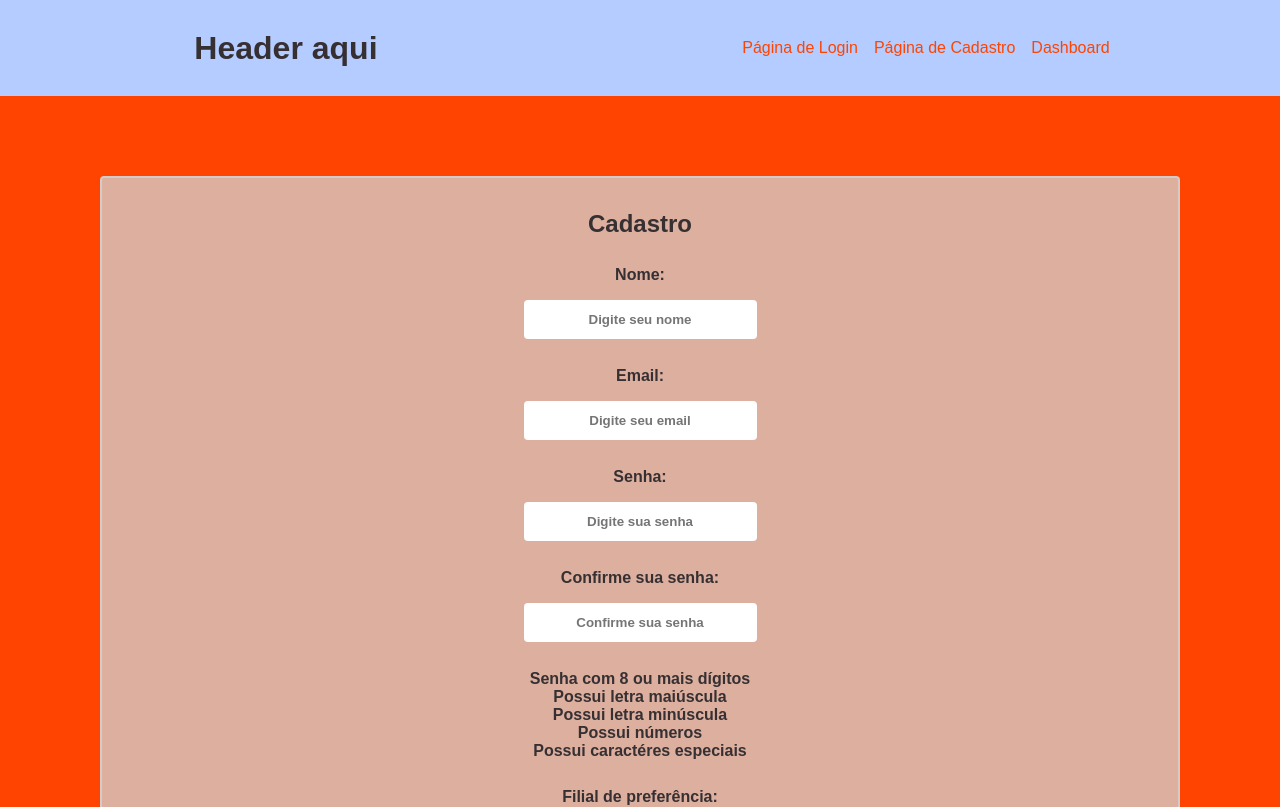
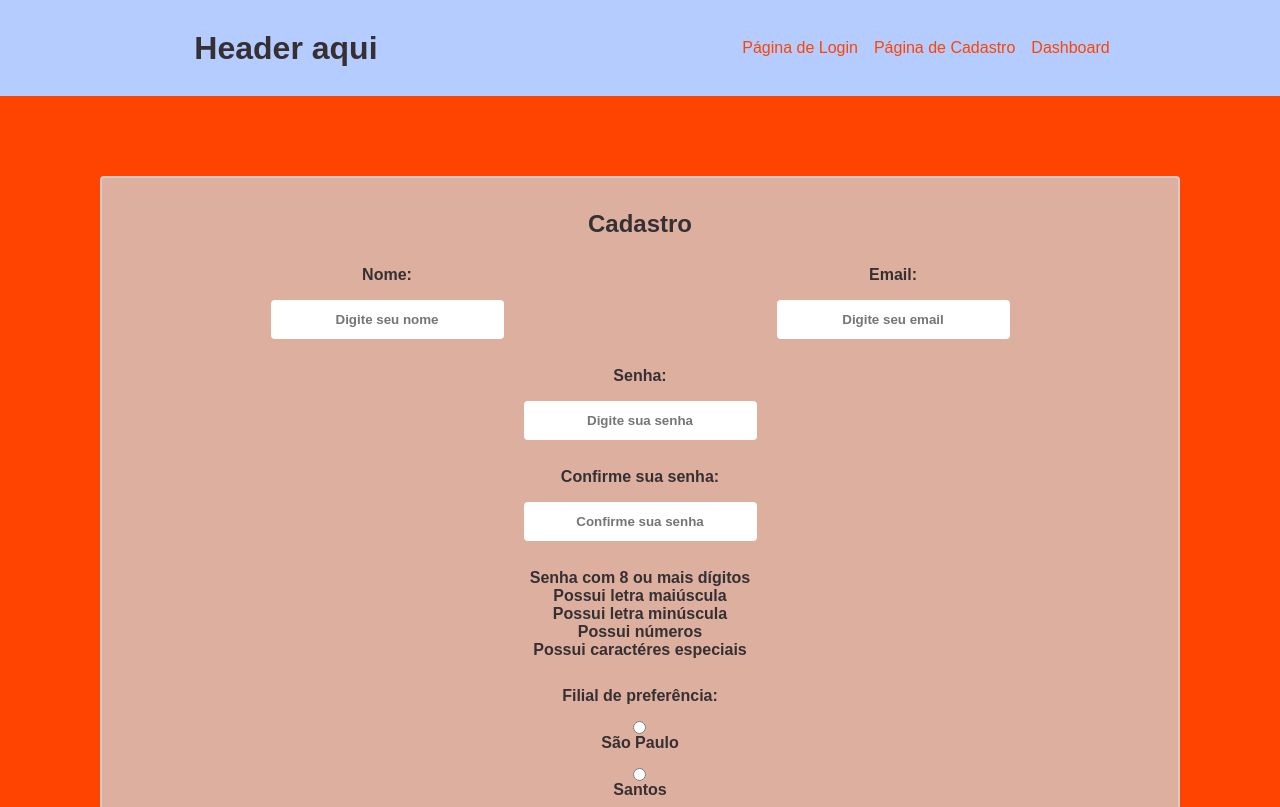
Before and after one commit to gabrlcj/squad4-frontend, a React (Create React App) app: page /register in a window 1280 px wide. Shown: the top 807 px of the page. Built offline with nearby package versions, Linux system fonts and the light colour scheme.

Commit message:
Rascunho da UI da Tela Login

```diff
--- a/src/components/LoginPage/styles.js
+++ b/src/components/LoginPage/styles.js
@@ -4,28 +4,54 @@ export const Container = styled.form`
   display: flex;
   align-items: center;
   justify-content: center;
-  flex-direction: column;
-  gap: 1.75rem;
+  /* flex-direction: column; */
 
   border: 2px solid #d3d3d3c1;
   border-radius: 0.25rem;
   background: #d3d3d3c1;
-  padding: 2rem;
+  /* padding: 2rem; */
   margin: 5rem auto;
   width: min(1080px, 90%);
 
-  label {
+  .left {
+    background: #f0edec;
+    width:50%;
+    height:600px;
+  }
+
+  .right {
+    background: #cbcbcb;
+    width:50%;
+    height:600px;
+    /* flex-direction: column; */
+  }
+
+  .loginbox {
+    display: flex;
+    flex: 1;
+    flex-direction: column;
+    justify-content: center;
+    align-items: center;
+    margin-top: 30%;
+  }
+
+  .basetext {
+    font-size: 12px;
+  }
+
+  /* label {
     display: flex;
     align-items: center;
     justify-content: center;
     flex-direction: column;
 
     font-weight: 700;
-  }
+  } */
 
   button {
     border: 0;
     padding: 0.75rem 2rem;
+    margin: 10px;
     border-radius: 1.25rem;
     font-weight: 700;
     background: var(--background);
--- a/src/components/RegisterPage/index.jsx
+++ b/src/components/RegisterPage/index.jsx
@@ -68,7 +68,8 @@ export function RegisterPage() {
       <Header />
       <Container onSubmit={handleUserRegister}>
         <h2>Cadastro</h2>
-        <label htmlFor='nome'>
+          <div className="row">
+            <label htmlFor='nome' className="column">
               Nome:
               <input
                 name='nome'
@@ -79,7 +80,7 @@ export function RegisterPage() {
                 onChange={(event) => setName(event.target.value)}
               />
             </label>
-        <label htmlFor='email'>
+            <label htmlFor='email' className="column">
               Email:
               <input
                 name='email'
@@ -90,6 +91,7 @@ export function RegisterPage() {
                 onChange={(event) => setEmail(event.target.value)}
               />
             </label>
+          </div>
         <label htmlFor='senha'>
           Senha:
           <input
--- a/src/components/RegisterPage/styles.js
+++ b/src/components/RegisterPage/styles.js
@@ -39,8 +39,21 @@ export const Container = styled.form`
   }
 
   .green{
-    font-weight: bolder;
+    font-weight: bold;
     color: green;
     }
 
-`;
+    .row {
+  display: flex;
+  flex-direction: row;
+  flex-wrap: wrap;
+  width: 100%;
+  }
+
+  .column {
+    display: flex;
+    flex-direction: column;
+    /* flex-basis: 50%; */
+    flex: 2;
+  }
+`
--- a/src/styles/global.js
+++ b/src/styles/global.js
@@ -60,7 +60,7 @@ export const GlobalStyle = createGlobalStyle`
       font-weight: 700;
     }
   }
-}
+
 
   button {
     cursor: pointer;
@@ -75,4 +75,4 @@ export const GlobalStyle = createGlobalStyle`
     opacity: 0.6;
     cursor: not-allowed;
   }
-`
+`;
```
Lines whose indentation alone changed are shown as unchanged.
